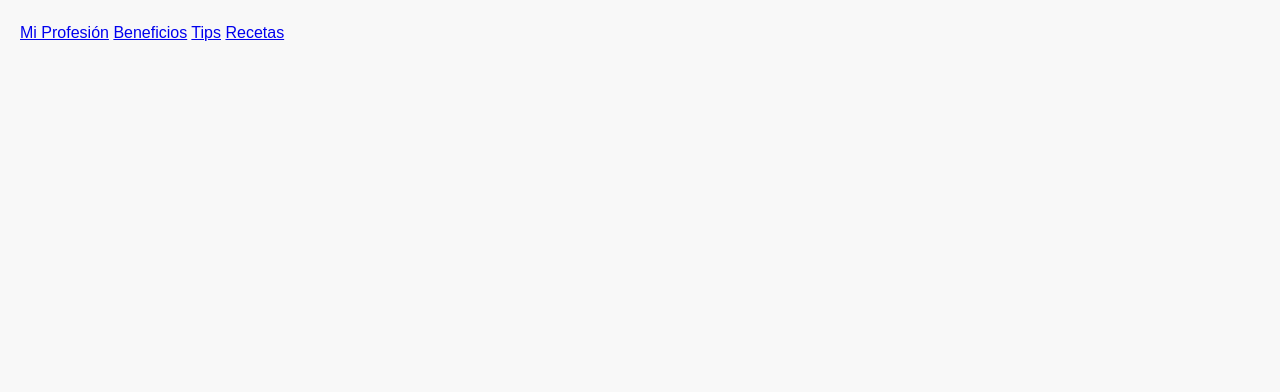
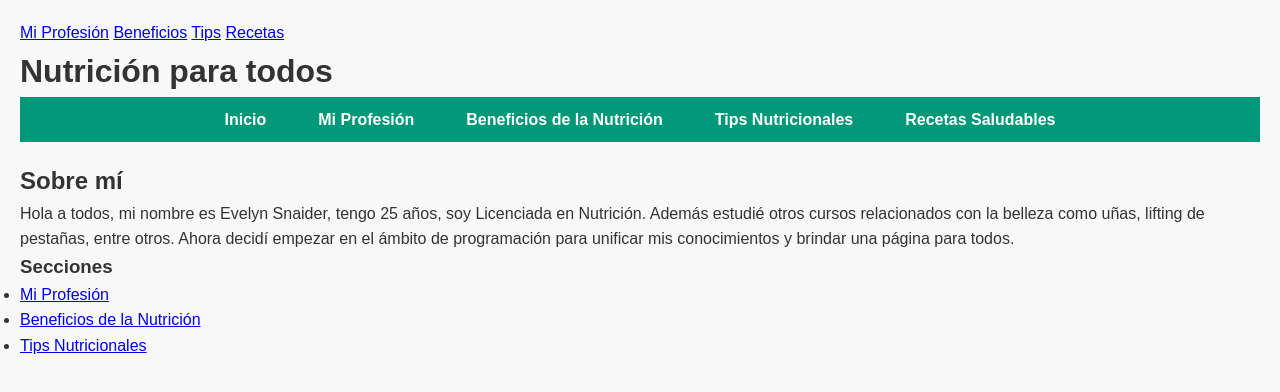
Before and after one commit to EveSnaider/nutricion-proyecto, a plain HTML site: page Nutrición proyecto/index.html in a window 1280 px wide. Drawn offline with Linux system fonts and the light colour scheme.

Commit message:
Update index.html

```diff
--- a/Nutrición proyecto/index.html
+++ b/Nutrición proyecto/index.html
@@ -14,7 +14,43 @@
     </nav>
 
     <main>
-      <!-- Acá va tu contenido principal -->
+      <!DOCTYPE html>
+<html lang="es">
+  <head>
+    <meta charset="UTF-8" />
+    <meta name="viewport" content="width=device-width, initial-scale=1.0"/>
+    <link rel="stylesheet" href="./css/styles.css" />
+    <title>Nutrición para todos</title>
+  </head>
+  <body>
+    <header>
+      <h1>Nutrición para todos</h1>
+      <nav>
+        <ul>
+          <li><a href="./index.html">Inicio</a></li>
+          <li><a href="./pages/mi-profesion.html">Mi Profesión</a></li>
+          <li><a href="./pages/beneficios-de-la-nutricion.html">Beneficios de la Nutrición</a></li>
+          <li><a href="./pages/tips-nutricionales.html">Tips Nutricionales</a></li>
+          <li><a href="./pages/recetas-saludables.html">Recetas Saludables</a></li>
+        </ul>
+      </nav>
+    </header>
+
+    <main>
+      <h2>Sobre mí</h2>
+      <p>
+        Hola a todos, mi nombre es Evelyn Snaider, tengo 25 años, soy Licenciada en Nutrición.
+        Además estudié otros cursos relacionados con la belleza como uñas, lifting de pestañas, entre otros.
+        Ahora decidí empezar en el ámbito de programación para unificar mis conocimientos
+        y brindar una página para todos.
+      </p>
+
+      <section>
+        <h3>Secciones</h3>
+        <ul>
+          <li><a href="./pages/mi-profesion.html">Mi Profesión</a></li>
+          <li><a href="./pages/beneficios-de-la-nutricion.html">Beneficios de la Nutrición</a></li>
+          <li><a href="./pages/tips-nutricionales.html">Tips Nutricionales</a></li
     </main>
   </body>
 </html>
```
